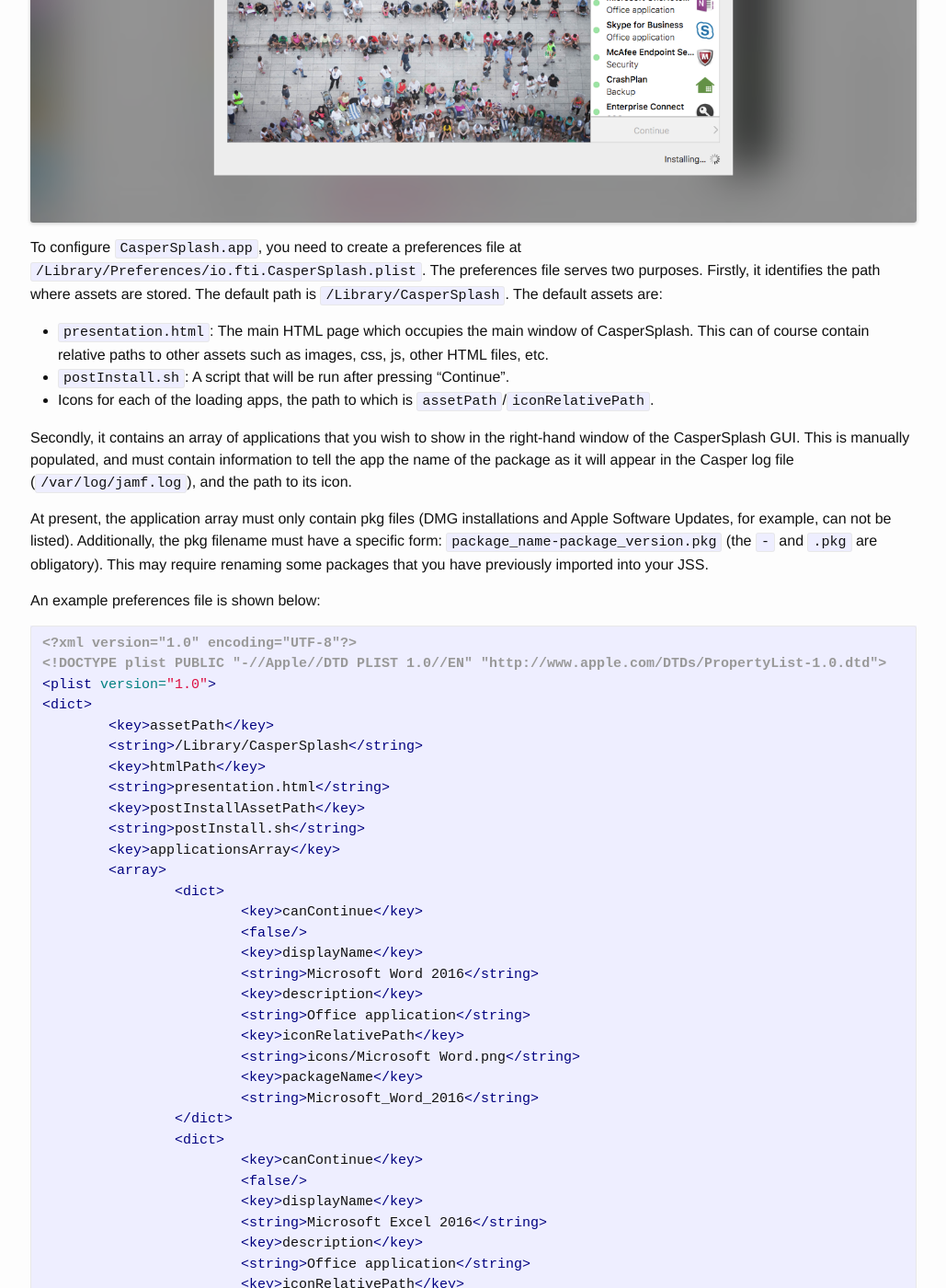
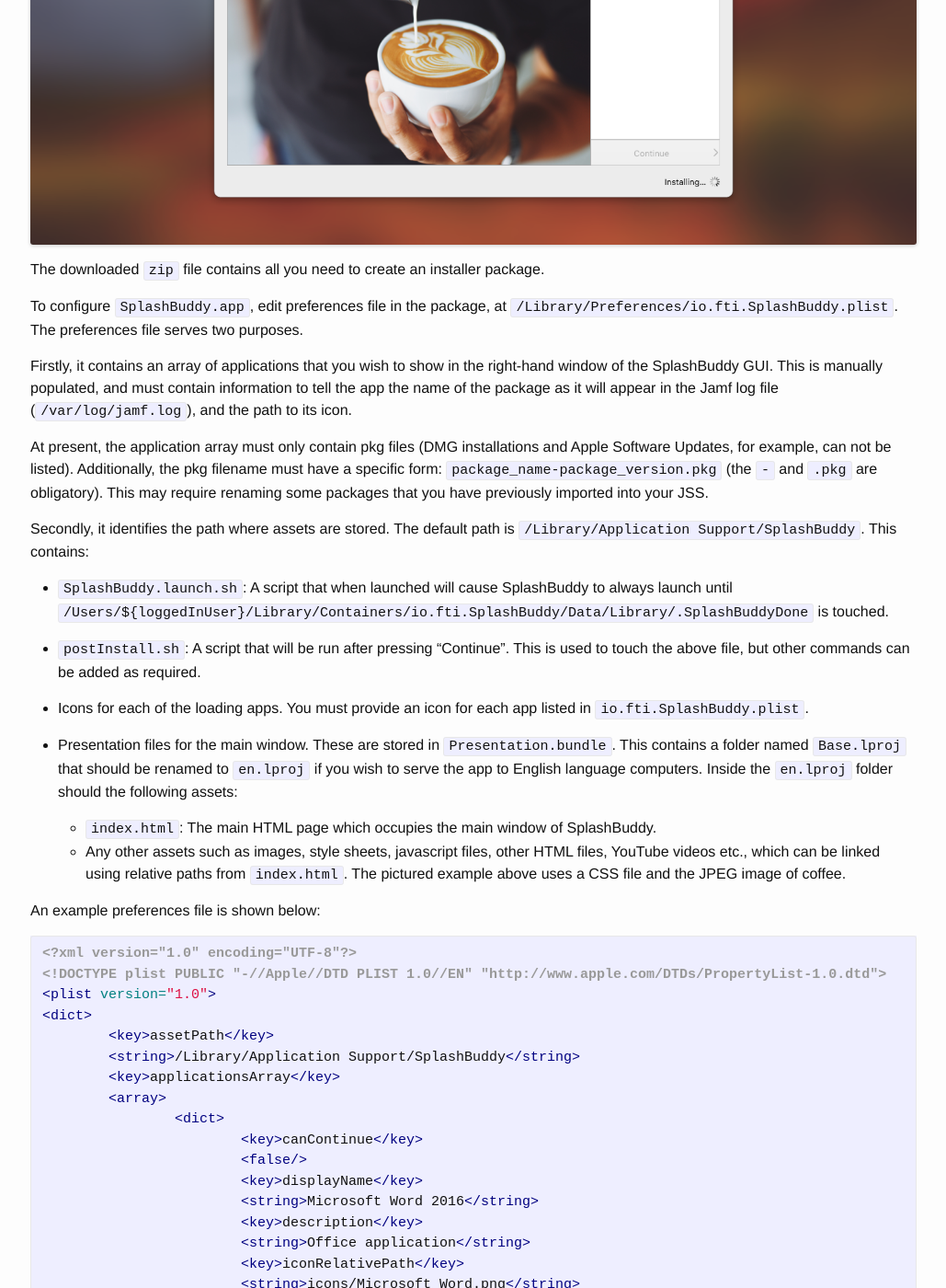
Before and after one commit to grahampugh/grahampugh.github.io, a Jekyll site: the page built from _posts/2016-11-10-casper-splash.md, in a window 1280 px wide and 1400 px high, scrolled down 577 px. Shown: the whole window at 92% size, without its empty margins (125-1154 px from the left). Built offline with Jekyll 4.4.1, drawn with Linux system fonts in a browser that asks for light colours; comment, search, counter and statistics services are not loaded; some of the changed text lies outside the part shown.

Commit message:
Updated SplashBuddy post

```diff
--- a/_posts/2016-11-10-casper-splash.md
+++ b/_posts/2016-11-10-casper-splash.md
@@ -1,23 +1,33 @@
 ---
 layout: post
-title:  "Configuring CasperSplash"
+title:  "Configuring SplashBuddy"
 comments: true
 ---
 
-François Tiffreau ([@ftiff])'s app [CasperSplash] is designed to be used when staging a DEP Mac using [JAMF Pro] (formerly Casper).
-It is an Application created using Swift, currently in Alpha release - there are certainly improvements to be made  to the app, but it is functional and relatively easy to set up.
+François Tiffreau-Levaux ([@ftiff])'s [SplashBuddy] application (formerly CasperSplash) is an Application created using Swift, designed to be used when staging a DEP Mac using [JAMF Pro] (formerly Casper). It can equally used to onboard User-Initiated Enrollments. Current in 1.0 release candidate phase, it is fully functional, and relatively easy to set up. the latest version can be downloaded from the [releases page](https://github.com/ftiff/SplashBuddy/releases).
 
 ![img-1]
 
-To configure `CasperSplash.app`, you need to create a preferences file at `/Library/Preferences/io.fti.CasperSplash.plist`. The preferences file serves two purposes.  Firstly, it identifies the path where assets are stored. The default path is `/Library/CasperSplash`. The default assets are:
+The downloaded `zip` file contains all you need to create an installer package.
 
-*  `presentation.html`: The main HTML page which occupies the main window of CasperSplash. This can of course contain relative paths to other assets such as images, css, js, other HTML files, etc.
-*  `postInstall.sh`: A script that will be run after pressing "Continue".
-*  Icons for each of the loading apps, the path to which is `assetPath`/`iconRelativePath`.
+To configure `SplashBuddy.app`, edit preferences file in the package, at `/Library/Preferences/io.fti.SplashBuddy.plist`. The preferences file serves two purposes.
 
-Secondly, it contains an array of applications that you wish to show in the right-hand window of the CasperSplash GUI.  This is manually populated, and must contain information to tell the app the name of the package as it will appear in the Casper log file (`/var/log/jamf.log`), and the path to its icon.
+Firstly, it contains an array of applications that you wish to show in the right-hand window of the SplashBuddy GUI.  This is manually populated, and must contain information to tell the app the name of the package as it will appear in the Jamf log file (`/var/log/jamf.log`), and the path to its icon.
 
 At present, the application array must only contain pkg files (DMG installations and Apple Software Updates, for example, can not be listed).  Additionally, the pkg filename must have a specific form: `package_name-package_version.pkg` (the `-` and `.pkg` are obligatory). This may require renaming some packages that you have previously imported into your JSS.
+
+Secondly, it identifies the path where assets are stored. The default path is `/Library/Application Support/SplashBuddy`. This contains:
+
+* `SplashBuddy.launch.sh`: A script that when launched will cause SplashBuddy to always launch until `/Users/${loggedInUser}/Library/Containers/io.fti.SplashBuddy/Data/Library/.SplashBuddyDone` is touched.
+
+* `postInstall.sh`: A script that will be run after pressing "Continue". This is used to touch the above file, but other commands can be added as required.
+
+* Icons for each of the loading apps. You must provide an icon for each app listed in `io.fti.SplashBuddy.plist`.
+
+* Presentation files for the main window. These are stored in `Presentation.bundle`. This contains a folder named `Base.lproj` that should be renamed to `en.lproj` if you wish to serve the app to English language computers. Inside the `en.lproj` folder should the following assets:
+
+   * `index.html`: The main HTML page which occupies the main window of SplashBuddy.
+   * Any other assets such as images, style sheets, javascript files, other HTML files, YouTube videos etc., which can be linked using relative paths from `index.html`. The pictured example above uses a CSS file and the JPEG image of coffee.
 
 An example preferences file is shown below:
 
@@ -27,11 +37,7 @@
 <plist version="1.0">
 <dict>
 	<key>assetPath</key>
-	<string>/Library/CasperSplash</string>
-	<key>htmlPath</key>
-	<string>presentation.html</string>
-	<key>postInstallAssetPath</key>
-	<string>postInstall.sh</string>
+	<string>/Library/Application Support/SplashBuddy</string>
 	<key>applicationsArray</key>
 	<array>
 		<dict>
@@ -48,7 +54,7 @@
 		</dict>
 		<dict>
 			<key>canContinue</key>
-			<false/>
+			<true/>
 			<key>displayName</key>
 			<string>Microsoft Excel 2016</string>
 			<key>description</key>
@@ -65,24 +71,15 @@
 
 In the example above, the `packageName` key shows the name `Microsoft_Word_2016`, which will therefore expect a pkg name of `Microsoft_Word_2016-XX.YY.ZZ.pkg` (the version number is not used by the app but one must exist).
 
-The app itself can be placed anywhere where it can be executed on the System Disk. In my setup, I use [Munki-Pkg] to package up the app, icons and configs, as follows:
+Once configured, run `.build_pkg.sh` to package up SplashBuddy.
 
-~~~ bash
-/Library/CasperSplash/CasperSplash.app
-/Library/CasperSplash/presentation.html
-/Library/CasperSplash/caspersplash.css
-/Library/CasperSplash/postInstall.sh
-/Library/CasperSplash/icons/ ... # all the app icons in here
-/Library/Preferences/io.fti.CasperSplash.plist
-~~~
-
-The package is added to the thin provisioning profile, which triggered by Casper's "Enrollment Complete" setting. The profile also contains a script which calls all the profiles that install the various applications that CasperSplash will look for. A section of this script is shown below:
+In my usage with Jamf Pro, the package is added to a "thin provisioning" profile, which is triggered by Jamf Pro's `Enrollment Complete` trigger. The profile also contains a script which calls all the profiles that install the various applications that SplashBuddy will look for. A section of an example script is shown below:
 
 ~~~ bash
 #!/bin/bash
 
-# open CasperSplash app
-su $loggedInUser -c 'open -a /Library/CasperSplash/CasperSplash.app'
+# open SplashBuddy app
+su $loggedInUser -c 'open -a /Library/Application Support/SplashBuddy/SplashBuddy.app'
 
 # Installing RootCA's
 jamf policy -trigger certs
@@ -104,17 +101,20 @@
 
 # Preparing for Reboot
 
-# Quit CasperSplash if still running
-if [[ ! -z $(pgrep CasperSplash) ]]; then
-	osascript -e 'quit app "CasperSplash"'
+# Quit SplashBuddy if still running
+if [[ $(pgrep SplashBuddy) ]]; then
+	pkill SplashBuddy
 fi
 
-# we are done, so delete CasperSplash
-rm -Rf /Library/CasperSplash
-
+# we are done, so delete SplashBuddy
+rm -rf '/Library/Application Support/SplashBuddy'
+rm /Library/Preferences/io.fti.SplashBuddy.plist
+rm /Library/LaunchAgents/io.fti.SplashBuddy.launch.plist
 ~~~
 
-[img-1]: /assets/images/caspersplash-1.png
+**Note:** this post was updated October 8, 2017 from the original post of 10 November, 2016.
+
+[img-1]: /assets/images/splashbuddy-1.png
 
 
 
```
Also changed, not shown: assets/images/SplashBuddy-1.png (added).
